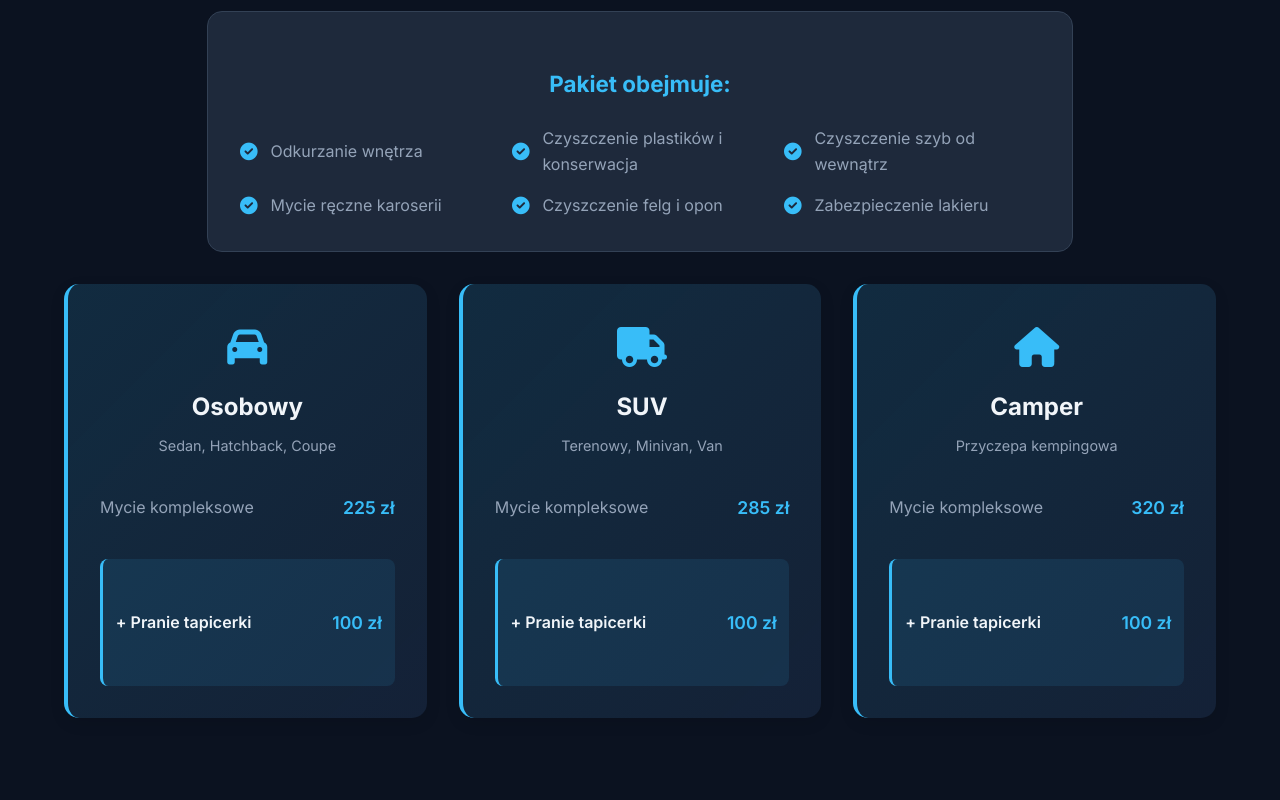
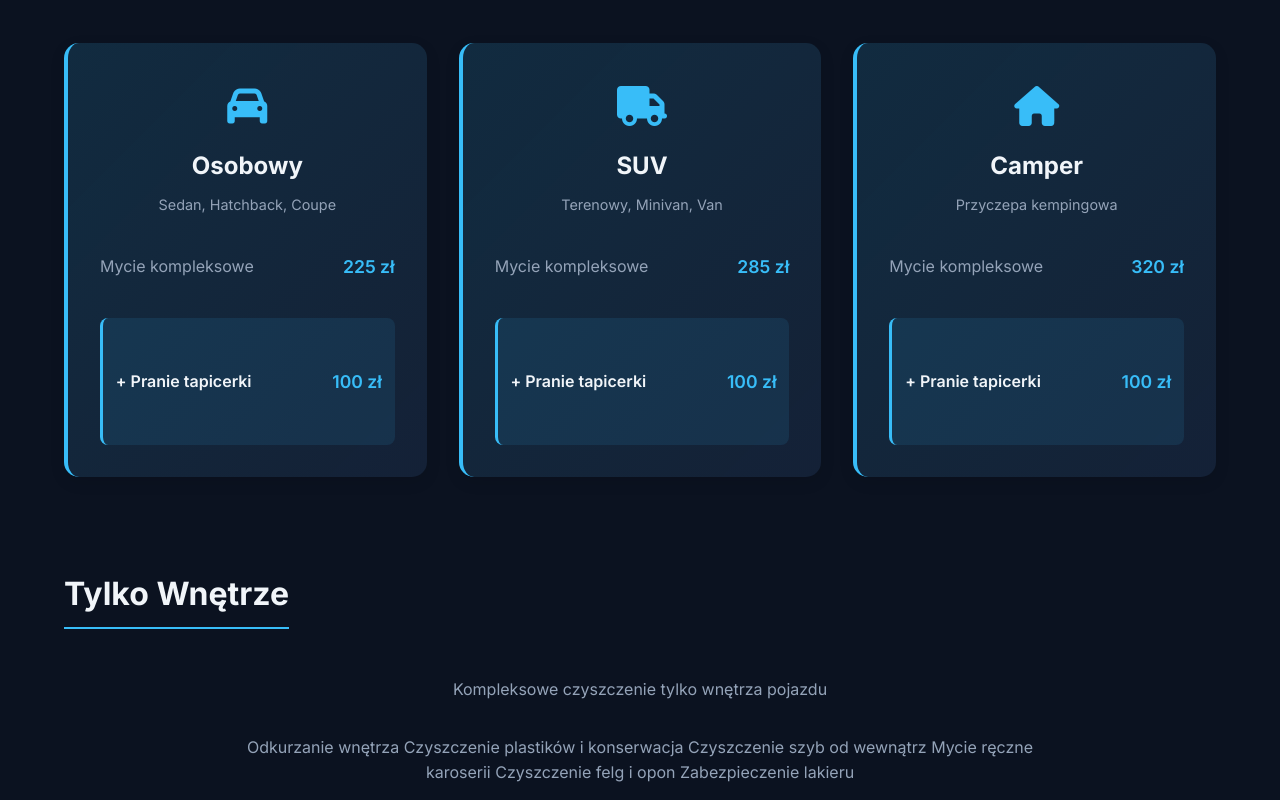
Before and after one commit to Rychu204/detailing, a plain HTML site: page cennik.html in a window 1280 px wide. Shown: the part 380-1180 px from the top of the page. Drawn offline with Linux system fonts and the light colour scheme.

Commit message:
Update cennik.html

```diff
--- a/cennik.html
+++ b/cennik.html
@@ -121,36 +121,6 @@
     <div class="pricing-section">
       <h2 class="section-title">Mycie Kompleksowe</h2>
 
-      <div class="service-details">
-        <h3>Pakiet obejmuje:</h3>
-        <div class="service-features">
-          <div class="feature-item">
-            <i class="fas fa-check-circle"></i>
-            <span>Odkurzanie wnętrza</span>
-          </div>
-          <div class="feature-item">
-            <i class="fas fa-check-circle"></i>
-            <span>Czyszczenie plastików i konserwacja</span>
-          </div>
-          <div class="feature-item">
-            <i class="fas fa-check-circle"></i>
-            <span>Czyszczenie szyb od wewnątrz</span>
-          </div>
-          <div class="feature-item">
-            <i class="fas fa-check-circle"></i>
-            <span>Mycie ręczne karoserii</span>
-          </div>
-          <div class="feature-item">
-            <i class="fas fa-check-circle"></i>
-            <span>Czyszczenie felg i opon</span>
-          </div>
-          <div class="feature-item">
-            <i class="fas fa-check-circle"></i>
-            <span>Zabezpieczenie lakieru</span>
-          </div>
-        </div>
-      </div>
-
       <div class="pricing-grid">
         <div class="pricing-card service-highlight">
           <div class="pricing-header">
@@ -226,7 +196,13 @@
       <p style="text-align:center;color:#94a3b8;margin-bottom:2rem;max-width:800px;margin-left:auto;margin-right:auto">
         Kompleksowe czyszczenie tylko wnętrza pojazdu
       </p>
-
+      <p style="text-align:center;color:#94a3b8;margin-bottom:2rem;max-width:800px;margin-left:auto;margin-right:auto">
+        Odkurzanie wnętrza
+        Czyszczenie plastików i konserwacja
+        Czyszczenie szyb od wewnątrz
+        Mycie ręczne karoserii
+        Czyszczenie felg i opon
+        Zabezpieczenie lakieru
       <div class="pricing-grid">
         <div class="pricing-card">
           <div class="pricing-header">
```
